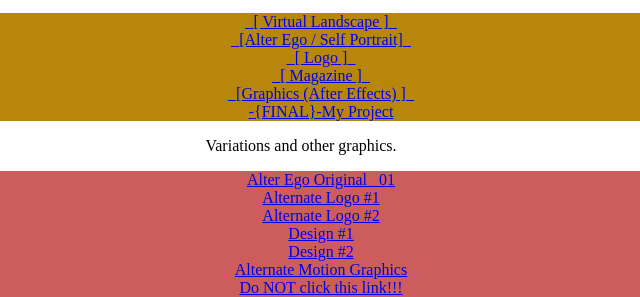
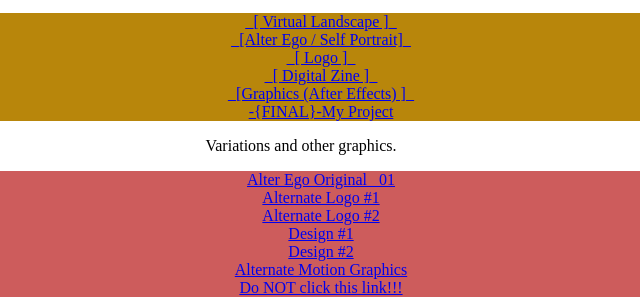
Before and after one commit to nvadr/jboone, a plain HTML site: page index.html in a window 1280 px wide. Shown: the part 443-740 px from the top of the page, 339-979 px from the left. Drawn offline with Linux system fonts and the light colour scheme; a web font is replaced by a local one.

Commit message:
Update index.html

```diff
--- a/index.html
+++ b/index.html
@@ -58,7 +58,7 @@
             </div>
 
             <div style="background-color:darkgoldenrod">
-                <li><a href="zine.html">_[ Magazine ]_</a></li>
+                <li><a href="zine.html">_[ Digital Zine ]_</a></li>
             </div>
 
             <div style="background-color:darkgoldenrod">
```
